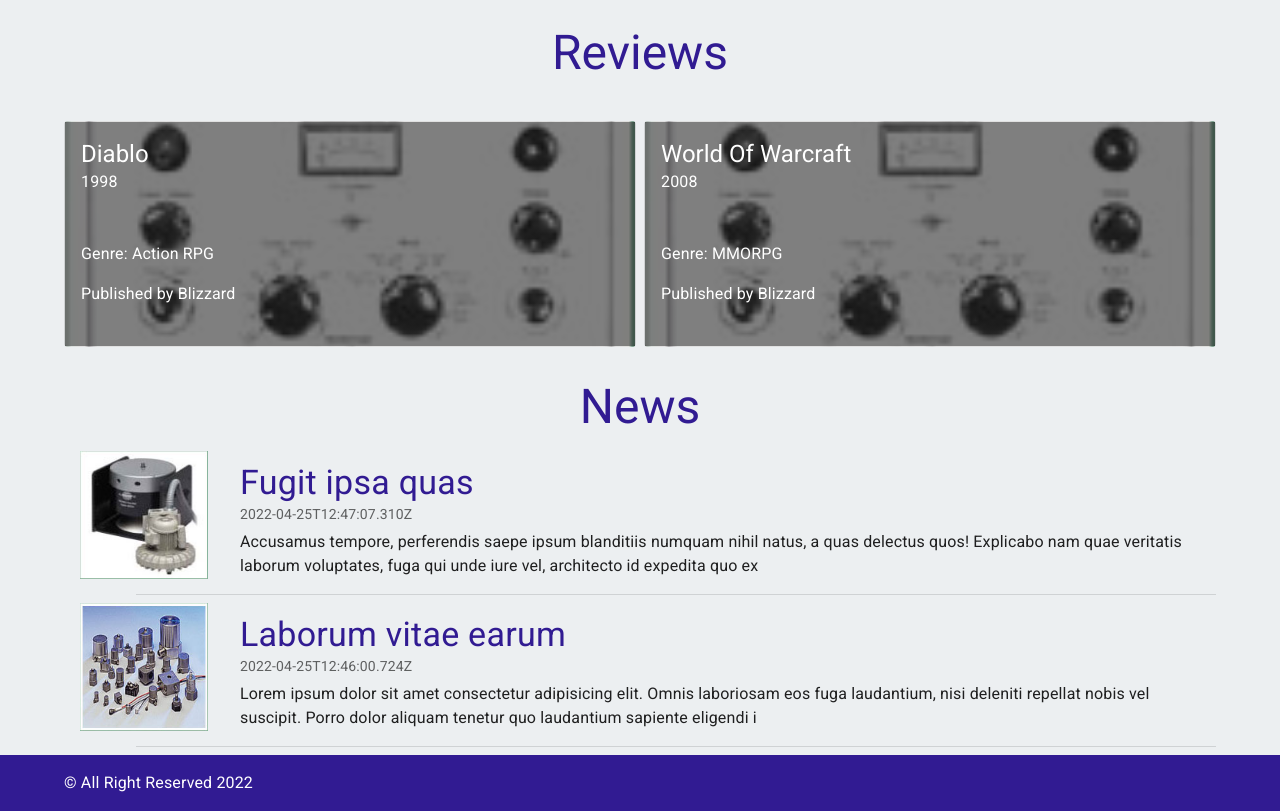
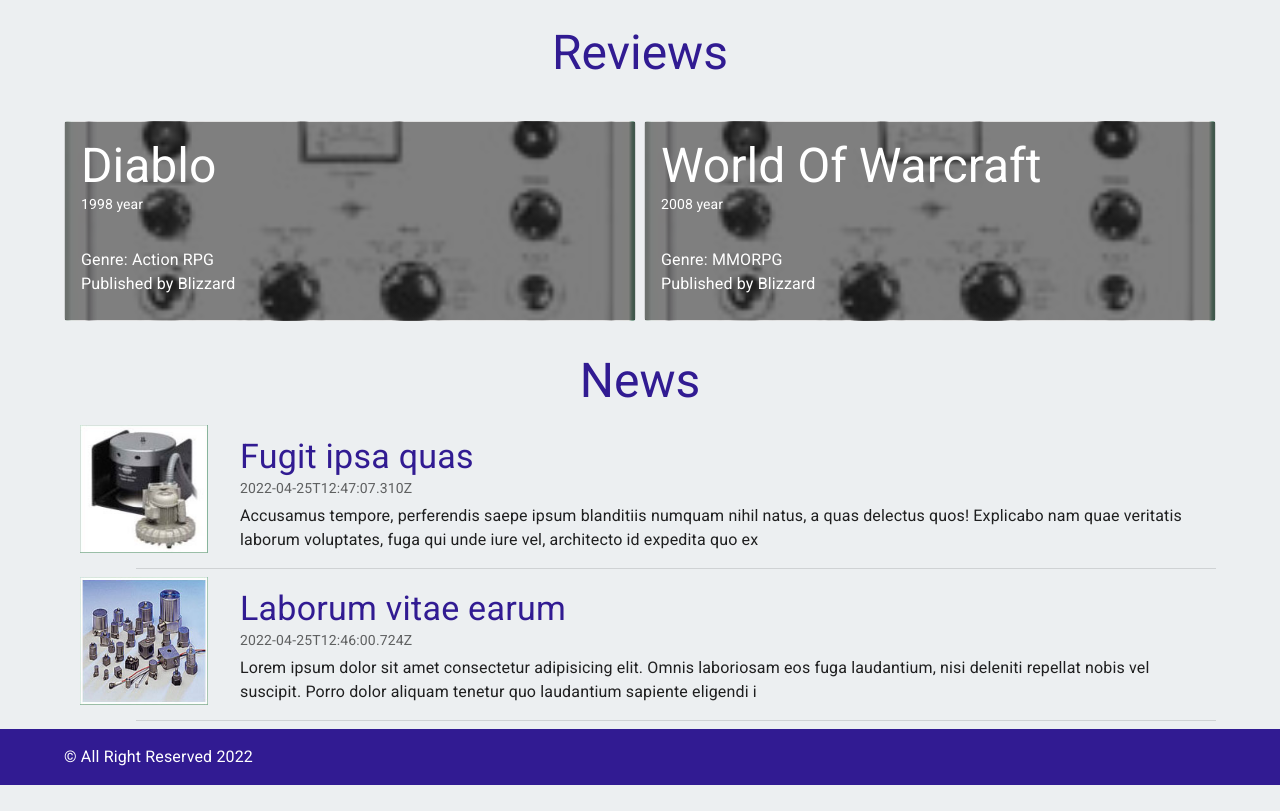
Before and after one commit to antklim89/game_blog, a Next.js app: page / in a window 1280 px wide. Shown: the part 1740-2551 px from the top of the page. After the commit the page ends 2525 px from the top, so only its background shows below. Built offline with nearby package versions, Linux system fonts and the light colour scheme.

Commit message:
updated ReviewListItem styles

```diff
--- a/layouts/ReviewsList/ReviewsListItem.tsx
+++ b/layouts/ReviewsList/ReviewsListItem.tsx
@@ -2,6 +2,7 @@
 import CardContent from '@mui/material/CardContent';
 import CardHeader from '@mui/material/CardHeader';
 import Grid from '@mui/material/Grid';
+import Typography from '@mui/material/Typography';
 import Link from 'next/link';
 import { FC } from 'react';
 
@@ -24,20 +25,27 @@
                         background: `linear-gradient(rgba(0,0,0,0.5), rgba(0,0,0,0.5)), URL(${previewImage})`,
                         backgroundColor: 'none',
                         backgroundRepeat: 'no-repeat',
-                        backgroundSize: 'cover',
+                        backgroundSize: '100%',
                         backgroundPosition: 'center',
                         color: 'white',
+                        transition: '100ms',
+                        ':hover': { backgroundSize: '105%' },
                     }}
                     variant="outlined"
                 >
-                    <CardHeader subheader={year} subheaderTypographyProps={{ color: 'white' }} title={title} />
+                    <CardHeader
+                        subheader={`${year} year`}
+                        subheaderTypographyProps={{ color: 'white', variant: 'subtitle2' }}
+                        title={title}
+                        titleTypographyProps={{ variant: 'h3', component: 'h4', color: 'white' }}
+                    />
                     <CardContent>
-                        <p>
+                        <Typography>
                             Genre: {genre}
-                        </p>
-                        <p>
+                        </Typography>
+                        <Typography>
                             Published by {publisher}
-                        </p>
+                        </Typography>
                     </CardContent>
                 </Card>
             </Grid>
```
